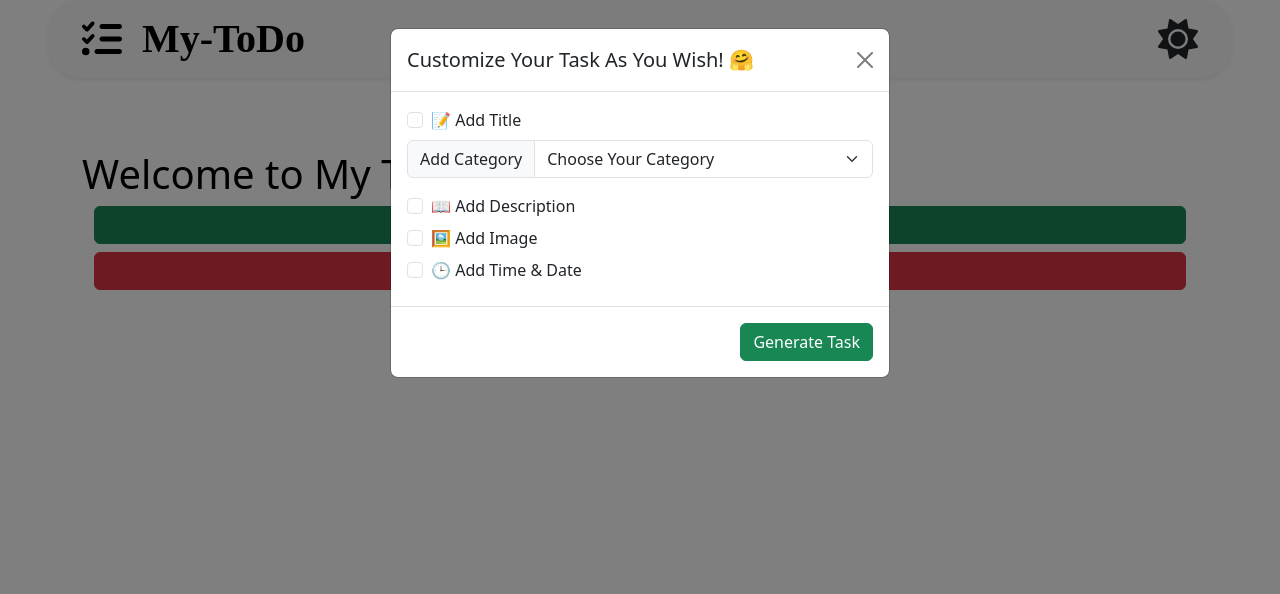
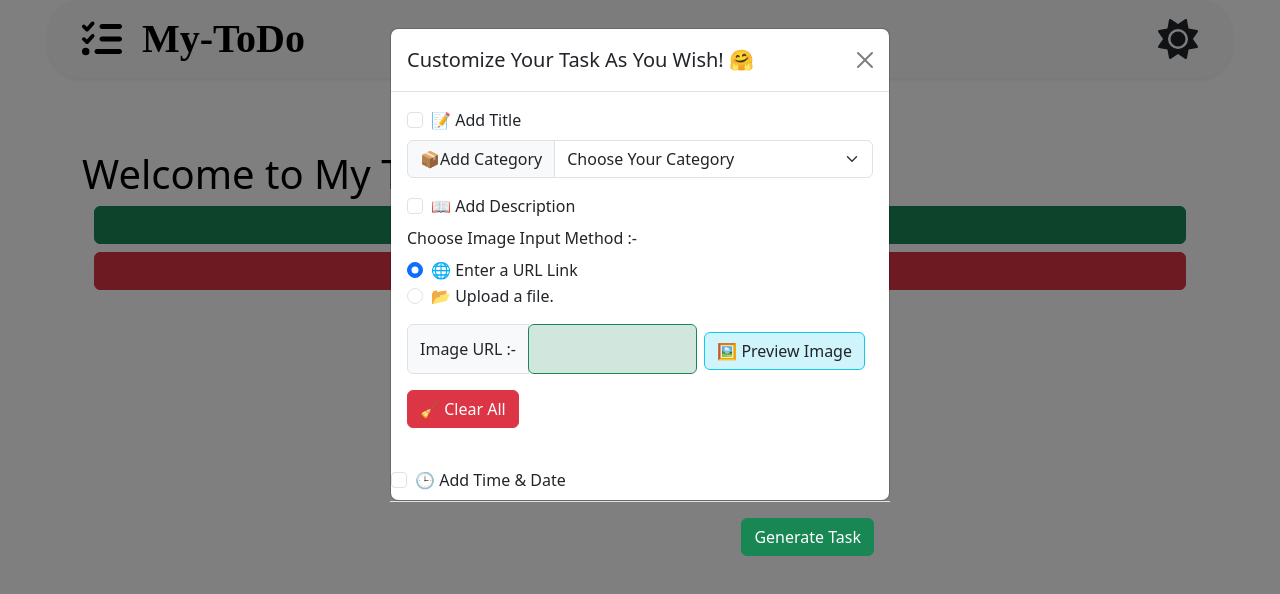
Before and after one commit to Madhav-P-2005/React.Js-ToDo-App, a React (Vite) app in the folder To-Do-App/: page / in a window 1280 px wide. Both pictures are taken after a click on the button "➕ Add Tasks". Shown: the top 594 px of the page. Built offline with nearby package versions, Linux system fonts and the light colour scheme; a web font is replaced by a local one.

Commit message:
Level 2 Completed

```diff
--- a/To-Do-App/src/App.jsx
+++ b/To-Do-App/src/App.jsx
@@ -26,12 +26,10 @@ function App() {
       <div className="container py-4">
         <h1>Welcome to My To-Do App 📝</h1>
         <div>
-          <TaskyModelButton
-              onClearClick={handleClearTasks}
-          />
+          <TaskyModelButton onClearClick={handleClearTasks} />
         </div>
 
-        <TaskModal/>
+        <TaskModal />
       </div>
     </div>
   );
--- a/To-Do-App/src/components/TaskModel.jsx
+++ b/To-Do-App/src/components/TaskModel.jsx
@@ -1,4 +1,32 @@
+import { useState } from "react";
+
 const TaskModel = () => {
+  const [showTitle, setShowTitle] = useState(false);
+
+  const [showDescription, setShowDescription] = useState(false);
+
+  const [showImage, setShowImage] = useState(false);
+
+  const [imageInputType, setImageInputType] = useState("url");
+
+  const isValidImageURL = (url) => {
+    return /\.(jpeg|jpg|gif|png|webp)$/i.test(url);
+  };
+
+  // const [showTime_Date, setShowTime_Date] = useState("");
+
+  const [Title, setTitle] = useState("");
+
+  const [Category, setCategory] = useState("Choose Your Category");
+
+  const [Description, setDescription] = useState("");
+
+  const [Image, setImage] = useState("");
+
+  const [showPreview, setShowPreview] = useState(false);
+
+  // const [Time_Date, setTime_Date] = useState("");
+
   return (
     <>
       <div
@@ -31,10 +59,38 @@ const TaskModel = () => {
                   className="form-check-input"
                   type="checkbox"
                   id="checkTitle"
+                  checked={showTitle}
+                  onChange={() => {
+                    setShowTitle(!showTitle);
+                  }}
                 />
                 <label className="form-check-label" htmlFor="checkTitle">
                   📝 Add Title
                 </label>
+                {/* Shows Title when the user Checks the Input Box */}
+                {showTitle && (
+                  <div className="input-group">
+                    <input
+                      type="text"
+                      className="form-control"
+                      placeholder="Type your Title Name..."
+                      aria-label="Recipient’s username with two button addons"
+                      value={Title}
+                      onChange={(e) => {
+                        setTitle(e.target.value);
+                      }}
+                    />
+                    <button
+                      className="btn btn-secondary btn-danger"
+                      type="button"
+                      onClick={() => {
+                        setTitle("");
+                      }}
+                    >
+                      🧹 Clear All
+                    </button>
+                  </div>
+                )}
               </div>
 
               {/* Category Dropdown */}
@@ -42,15 +98,22 @@ const TaskModel = () => {
                 <label
                   className="input-group-text"
                   htmlFor="inputGroupSelect01"
+                  value={Category}
+                  onChange={() => {
+                    setCategory(e.target.value);
+                  }}
                 >
-                  Add Category
+                  📦Add Category
                 </label>
                 <select className="form-select" id="inputGroupSelect01">
-                  <option selected>Choose Your Category</option>
-                  <option value="1">General</option>
-                  <option value="2">Groceries</option>
-                  <option value="3">Goals</option>
-                  <option value="4">Expenses</option>
+                  <option value="Choose Your Category">{Category}</option>
+                  <option value="General/Personal">🥰General/Personal </option>
+                  <option value="Work/Professional">
+                    💼Work/Professional{" "}
+                  </option>
+                  <option value="Shopping">🛒Shopping </option>
+                  <option value="Health&Fitness">💪Health & Fitness </option>
+                  <option value="Finance">💸Finance </option>
                 </select>
               </div>
 
@@ -60,22 +123,163 @@ const TaskModel = () => {
                   className="form-check-input"
                   type="checkbox"
                   id="checkDesc"
+                  checked={showDescription}
+                  onChange={() => {
+                    setShowDescription(!showDescription);
+                  }}
                 />
                 <label className="form-check-label" htmlFor="checkDesc">
                   📖 Add Description
                 </label>
+                {showDescription && (
+                  <div className="mb-4 mt-2">
+                    <textarea
+                      className="form-control"
+                      id="exampleFormControlTextarea1"
+                      rows="3"
+                      placeholder=" Type your Description ...."
+                      value={Description}
+                      onChange={(e) => {
+                        setDescription(e.target.value);
+                      }}
+                    ></textarea>
+
+                    <div className="mb-4 mt-2">
+                      <button
+                        className="btn btn-secondary btn-danger"
+                        type="button"
+                        onClick={() => {
+                          setDescription("");
+                        }}
+                      >
+                        🧹 Clear All
+                      </button>
+                    </div>
+                  </div>
+                )}
               </div>
 
               {/* Image Checkbox */}
-              <div className="form-check mb-2">
+              <div className="mb-3">
+                <label className="form-label">
+                  Choose Image Input Method :-{" "}
+                </label>
+                <div className="form-check">
                   <input
                     className="form-check-input"
-                  type="checkbox"
-                  id="checkImage"
+                    type="radio"
+                    name="exampleRadios"
+                    id="exampleRadios2"
+                    value="url"
+                    checked={imageInputType === "url"}
+                    onChange={() => {
+                      setImageInputType("url");
+                    }}
                   />
-                <label className="form-check-label" htmlFor="checkImage">
-                  🖼️ Add Image
+                  <label className="form-check-label" for="exampleRadios2">
+                    🌐 Enter a URL Link
                   </label>
+                </div>
+                <div className="form-check">
+                  <input
+                    className="form-check-input"
+                    type="radio"
+                    name="exampleRadios"
+                    id="exampleRadios2"
+                    value="upload"
+                    checked={imageInputType === "upload"}
+                    onChange={() => {
+                      setImageInputType("upload");
+                    }}
+                  />
+                  <label className="form-check-label" for="exampleRadios2">
+                    📂 Upload a file.
+                  </label>
+                </div>
+              </div>
+
+              {/*  Toggle Ratios Button of URL Image */}
+              {imageInputType === "url" && (
+                <>
+                  <div className="mb-3 w-5">
+                    <div className="input-group">
+                      <span
+                        className="input-group-text"
+                        id="basic-addon3"
+                        placeholder="Place your Image URL ... "
+                      >
+                        Image URL :-
+                      </span>
+                      <input
+                        type="text"
+                        class="form-control rounded-2 border border-success  bg-success-subtle"
+                        id="basic-url"
+                        aria-describedby="basic-addon3 basic-addon4"
+                        value={Image}
+                        onChange={(e) => setImage(e.target.value)}
+                      />
+                      <div className="mb-1 mt-2 px-2">
+                        <button
+                          className="btn bg-info-subtle bg-opacity-5 border border-info"
+                          type="button"
+                          onClick={() => {
+                            setShowPreview(!showPreview);
+                          }}
+                        >
+                          {showPreview ? "🙈 Hide Preview" : "🖼️ Preview Image"}
+                        </button>
+
+                        {/* ✅ Show Preview BELOW the button */}
+                        {showPreview && Image && isValidImageURL && (
+                          <img
+                            src={Image}
+                            className="img-fluid rounded-5"
+                            alt="Preview-Image"
+                          />
+                        )}
+                      </div>
+                    </div>
+                  </div>
+
+                  {/*  Toggle Ratios Button of Upload Image */}
+                  {imageInputType === "upload" && (
+                    <>
+                      <div className="mb-3 w-5">
+                        <div className="input-group mb-3">
+                          <label
+                            className="input-group-text"
+                            for="inputGroupFile01"
+                          >
+                            Upload
+                          </label>
+                          <input
+                            type="file"
+                            className="form-control"
+                            id="inputGroupFile01"
+                            value={Image}
+                            onChange={(e) =>{
+                                setImage(e.target.value)
+                            }}
+                          />
+                        </div>
+                      </div>
+                    </>
+                  )}
+
+                  <div className="mb-4 mt-2">
+                    <button
+                      className="btn btn-secondary btn-danger"
+                      type="button"
+                      onClick={() => {
+                        setImage();
+                        setShowPreview(false);
+                      }}
+                    >
+                      🧹 Clear All
+                    </button>
+                  </div>
+                </>
+              )}
             </div>
 
             {/* Time/Date Checkbox */}
@@ -91,6 +295,7 @@ const TaskModel = () => {
             </div>
           </div>
 
+          {/*  Generate Task */}
           <div className="modal-footer">
             <button
               type="button"
@@ -102,10 +307,8 @@ const TaskModel = () => {
           </div>
         </div>
       </div>
-      </div>
     </>
   );
 };
 
-
 export default TaskModel;
```
Lines whose indentation alone changed are shown as unchanged.
